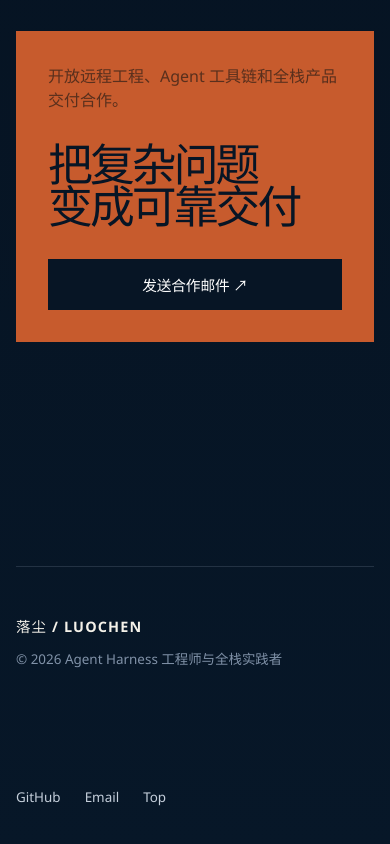
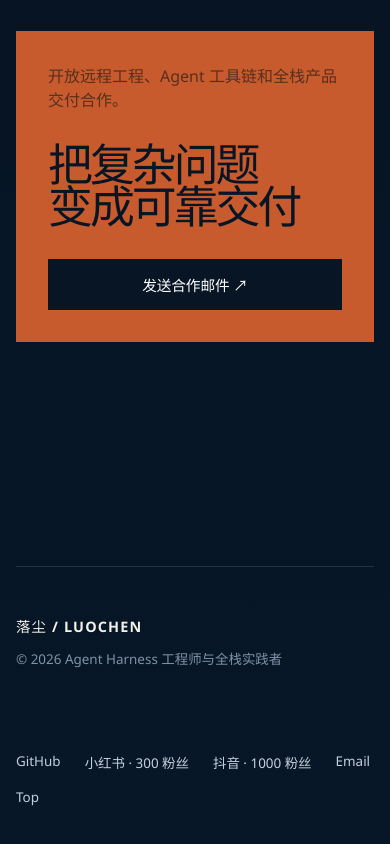
Before and after one commit to luochen211/luo-chen-com, a React (Vite) app: page / in a window 390 px wide. Shown: the part 7636-8480 px from the top of the page. Built offline with nearby package versions, Linux system fonts and the light colour scheme.

Commit message:
feat: add social profile links

```diff
--- a/src/App.jsx
+++ b/src/App.jsx
@@ -18,7 +18,7 @@ import ContactPage from './pages/ContactPage'
 import HomePage from './pages/HomePage'
 import NowPage from './pages/NowPage'
 import OutputPage from './pages/OutputPage'
-import { getInitialLocale, siteContent } from './data/siteContent'
+import { getInitialLocale, siteContent, socialProfiles } from './data/siteContent'
 import { findArticle } from './lib/articles'
 
 gsap.registerPlugin(ScrollTrigger)
@@ -143,6 +143,8 @@ function SiteApp() {
         </div>
         <nav aria-label={t.common.primaryNav}>
           <a href="https://github.com/luochen211" target="_blank" rel="noreferrer">GitHub</a>
+          <a href={socialProfiles.xiaohongshu} target="_blank" rel="noreferrer">{locale === 'zh' ? '小红书 · 300 粉丝' : 'REDnote · 300'}</a>
+          <a href={socialProfiles.douyin} target="_blank" rel="noreferrer">{locale === 'zh' ? '抖音 · 1000 粉丝' : 'Douyin · 1,000'}</a>
           <a href="mailto:cuidong111@gmail.com">Email</a>
           <a href="#top" onClick={(event) => { event.preventDefault(); window.scrollTo({ top: 0, behavior: 'smooth' }) }}>Top</a>
         </nav>
--- a/src/data/siteContent.js
+++ b/src/data/siteContent.js
@@ -1,4 +1,9 @@
 import { projects, writingColumns } from './siteData'
+
+export const socialProfiles = {
+  xiaohongshu: 'https://www.xiaohongshu.com/user/profile/69ce663f000000003402ed88',
+  douyin: 'https://www.douyin.com/user/MS4wLjABAAAAtYCinBiak1TCwh-6_Hf4bZe2LemQmf7tT5WePT13LPMMsEtvBgRPZFwA2xGLsPJD',
+}
 
 const localizedContent = {
   en: {
@@ -232,6 +237,16 @@ const localizedContent = {
           label: 'GitHub',
           value: 'github.com/luochen211',
           href: 'https://github.com/luochen211',
+        },
+        {
+          label: 'REDnote',
+          value: '300 followers',
+          href: socialProfiles.xiaohongshu,
+        },
+        {
+          label: 'Douyin',
+          value: '1,000 followers',
+          href: socialProfiles.douyin,
         },
         {
           label: 'Domain',
@@ -581,6 +596,16 @@ const localizedContent = {
           value: 'github.com/luochen211',
           href: 'https://github.com/luochen211',
         },
+        {
+          label: '小红书',
+          value: '300 粉丝',
+          href: socialProfiles.xiaohongshu,
+        },
+        {
+          label: '抖音',
+          value: '1000 粉丝',
+          href: socialProfiles.douyin,
+        },
         { label: '域名', value: 'luo-chen.com', href: 'https://luo-chen.com' },
         {
           label: '微信',
--- a/src/redesign.css
+++ b/src/redesign.css
@@ -815,7 +815,7 @@ body {
 
 .footer strong { color: var(--ink); font-size: 0.9rem; letter-spacing: 0.08em; }
 .footer p { margin: 0.8rem 0 0; }
-.footer nav { display: flex; gap: 1.5rem; }
+.footer nav { display: flex; flex-wrap: wrap; justify-content: flex-end; gap: 1rem 1.5rem; }
 .footer a { color: var(--ink-soft); }
 .footer a:hover { color: var(--brand-warm); }
 
@@ -934,6 +934,7 @@ body {
   .contact-wechat img { grid-column: 1 / -1; margin: 1rem 0 0; }
 
   .footer { align-items: flex-start; flex-direction: column; min-height: 18rem; }
+  .footer nav { justify-content: flex-start; }
 }
 
 @media (prefers-reduced-motion: reduce) {
```
Also changed, not shown: 1 other file (tests, documents, lock files or other folders).
